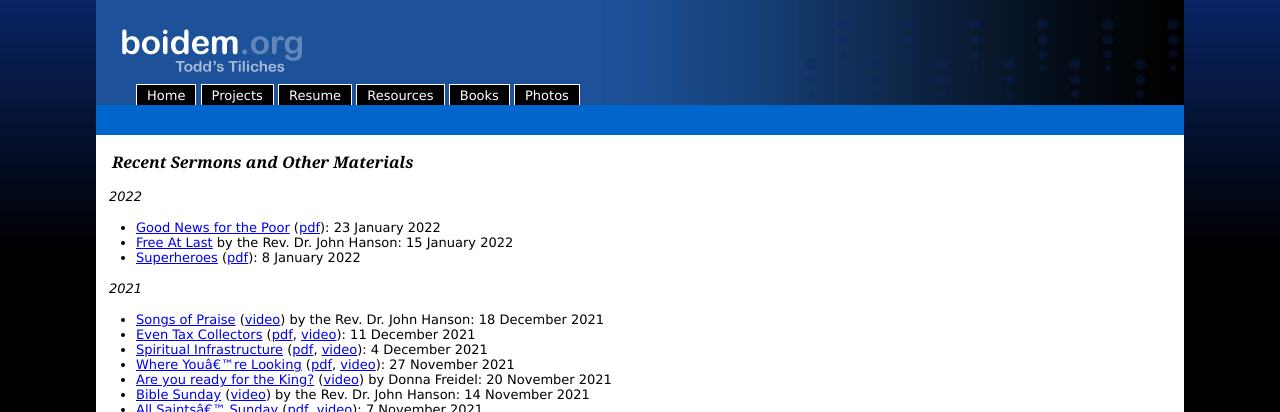
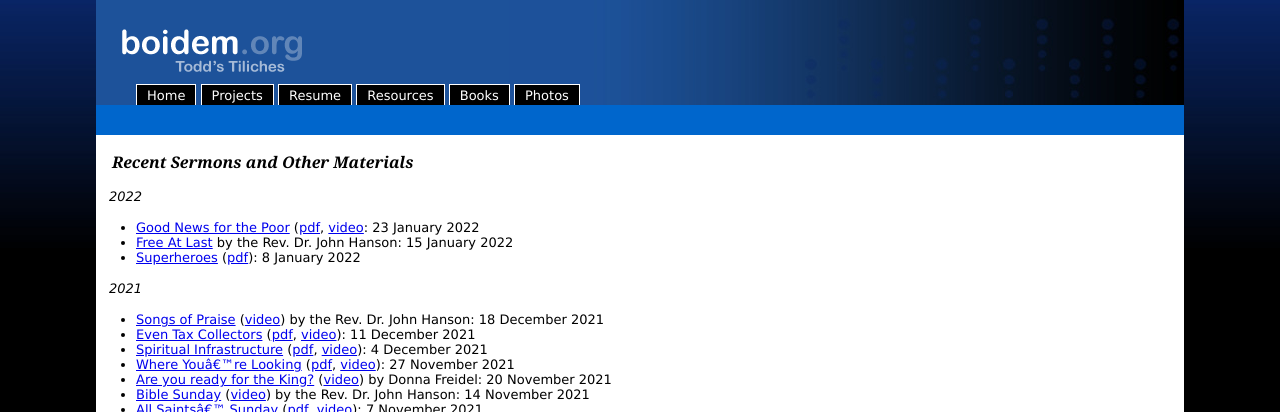
Before and after one commit to toddfoster/toddfoster.github.com, a Jekyll site: the page built from projects.md, in a window 1280 px wide and 900 px high. Shown: the top 412 px of the window. Built offline with Jekyll 4.4.1, drawn with Linux system fonts in a browser that asks for light colours.

Commit message:
update sermon

```diff
--- a/projects.md
+++ b/projects.md
@@ -7,7 +7,7 @@ Recent Sermons and Other Materials
 ----------------------------------
 
 *2022*
-* [Good News for the Poor](http://cdn.boidem.org/2022/sermons/StT20220122.mp3) ([pdf](http://cdn.boidem.org/2022/sermons/Epiphany3-20220123.pdf)): 23 January 2022
+* [Good News for the Poor](http://cdn.boidem.org/2022/sermons/StT20220123.mp3) ([pdf](http://cdn.boidem.org/2022/sermons/Epiphany3-20220123.pdf), [video](https://vimeo.com/669196912#t=940): 23 January 2022
 * [Free At Last](http://cdn.boidem.org/2022/sermons/StT20220115-JH.mp3) by the Rev. Dr. John Hanson: 15 January 2022
 * [Superheroes](http://cdn.boidem.org/2022/sermons/StT20220108.mp3) ([pdf](http://cdn.boidem.org/2022/sermons/Epiphany1-20220109.pdf)): 8 January 2022
 
```
Also changed, not shown: books.md (+1 -0 lines).
